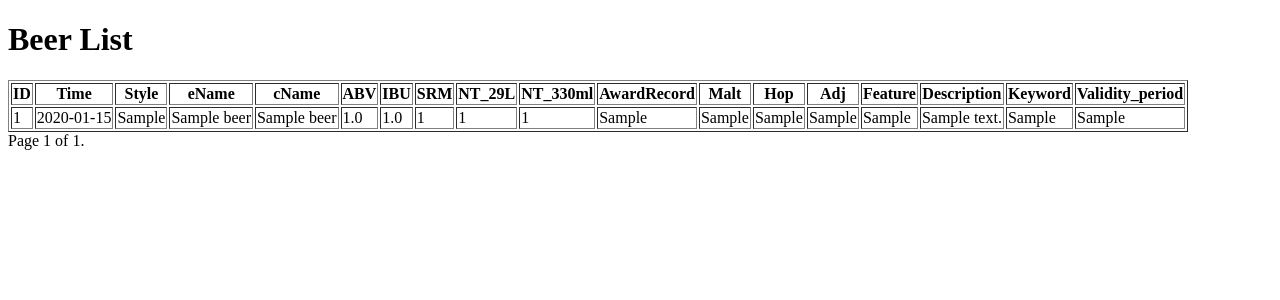
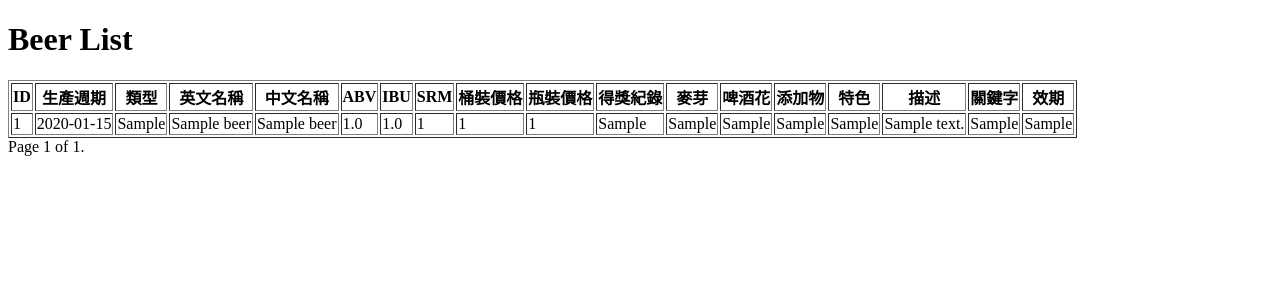
Before and after one commit to ZhangMenBrewery/zmb_line_bot, a Django app: page /beers/ in a window 1280 px wide. Shown: the top 300 px of the page. Run offline with Django 4.2, Linux system fonts and the light colour scheme; tables that the repository leaves empty hold one stand-in row (values such as "Sample post").

Commit message:
modify beer list

```diff
--- a/templates/beer_list.html
+++ b/templates/beer_list.html
@@ -9,23 +9,23 @@
         <tr>
             <th>ID</th>
             <!-- <th>Tap Number</th> -->
-            <th>Time</th>
-            <th>Style</th>
-            <th>eName</th>
-            <th>cName</th>
+            <th>生產週期</th>
+            <th>類型</th>
+            <th>英文名稱</th>
+            <th>中文名稱</th>
             <th>ABV</th>
             <th>IBU</th>
             <th>SRM</th>
-            <th>NT_29L</th>
-            <th>NT_330ml</th>
-            <th>AwardRecord</th>
-            <th>Malt</th>
-            <th>Hop</th>
-            <th>Adj</th>
-            <th>Feature</th>
-            <th>Description</th>
-            <th>Keyword</th>
-            <th>Validity_period</th>
+            <th>桶裝價格</th>
+            <th>瓶裝價格</th>
+            <th>得獎紀錄</th>
+            <th>麥芽</th>
+            <th>啤酒花</th>
+            <th>添加物</th>
+            <th>特色</th>
+            <th>描述</th>
+            <th>關鍵字</th>
+            <th>效期</th>
             <!-- 添加其他所需的欄位 -->
             <!-- ... -->
         </tr>
```
